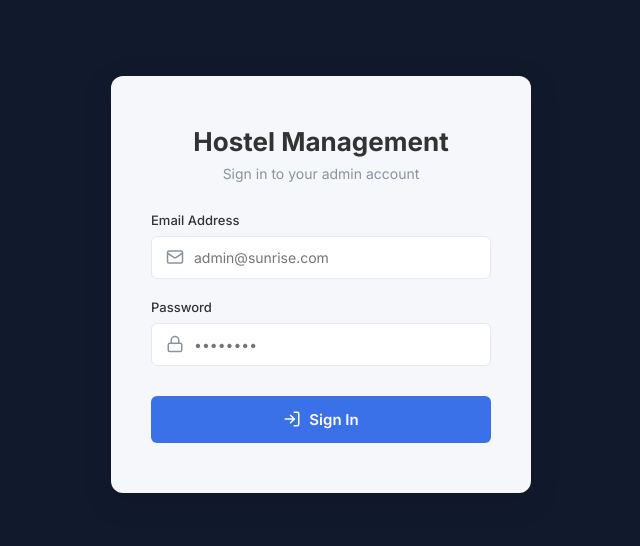
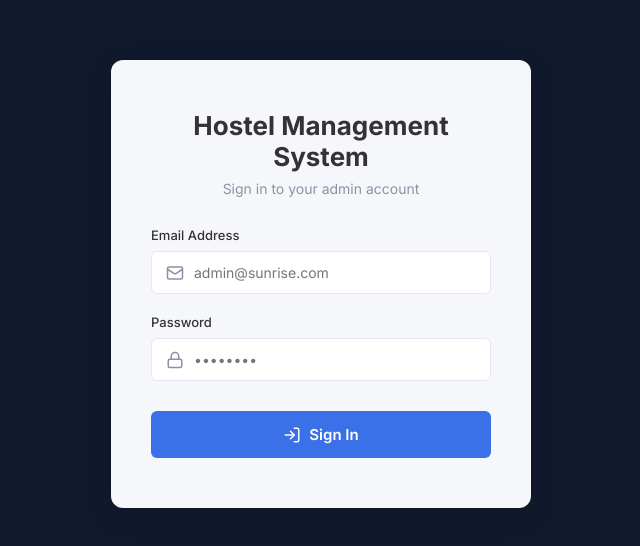
Before and after one commit to Luisant-git/VSR_HMS, a React (Vite) app in the folder frontend/: page /login in a window 1280 px wide. Shown: the part 116-662 px from the top of the page, without its empty margins (319-959 px from the left). Built offline with nearby package versions, Linux system fonts and the light colour scheme; no server answers.

Commit message:
Removed VSR and updated the names to just Hostel Management System across the application

```diff
--- a/frontend/src/components/ReceiptModal.tsx
+++ b/frontend/src/components/ReceiptModal.tsx
@@ -76,7 +76,7 @@ export const ReceiptModal: React.FC<ReceiptModalProps> = ({ fee, onClose }) => {
             {/* Header Section */}
             <div className="receipt-header" style={{ display: 'flex', justifyContent: 'space-between', alignItems: 'flex-start', marginBottom: '40px', borderBottom: '2px solid #f1f5f9', paddingBottom: '30px' }}>
               <div>
-                <h1 style={{ fontSize: '28px', fontWeight: 800, color: '#0f172a', margin: '0 0 8px 0', letterSpacing: '-0.5px' }}>VSR HOSTEL</h1>
+                <h1 style={{ fontSize: '28px', fontWeight: 800, color: '#0f172a', margin: '0 0 8px 0', letterSpacing: '-0.5px' }}>HOSTEL MANAGEMENT SYSTEM</h1>
                 <div style={{ fontSize: '14px', color: '#475569', lineHeight: 1.6 }}>123 University Road, City Campus<br/>State, ZIP 12345<br/>Phone: +91 98765 43210<br/>GSTIN: 22AAAAA0000A1Z5</div>
               </div>
               <div style={{ textAlign: 'right' }}>
@@ -174,7 +174,7 @@ export const ReceiptModal: React.FC<ReceiptModalProps> = ({ fee, onClose }) => {
               <div style={{ textAlign: 'center' }}>
                 <div style={{ width: '180px', borderBottom: '1px solid #94a3b8', marginBottom: '8px', height: '40px' }}></div>
                 <div style={{ fontSize: '13px', fontWeight: 600, color: '#334155' }}>Authorized Signatory</div>
-                <div style={{ fontSize: '11px', color: '#64748b' }}>VSR Hostel Management</div>
+                <div style={{ fontSize: '11px', color: '#64748b' }}>Hostel Management System</div>
               </div>
             </div>
           </div>
--- a/frontend/src/components/StudentAcknowledgementCard.tsx
+++ b/frontend/src/components/StudentAcknowledgementCard.tsx
@@ -96,7 +96,7 @@ export const StudentAcknowledgementCard: React.FC<StudentAcknowledgementCardProp
             <div style={{ position: 'relative', zIndex: 1 }}>
               <div style={{ display: 'flex', alignItems: 'center', justifyContent: 'center', gap: '6px', marginBottom: '4px' }}>
                 <Building2 size={20} />
-                <h3 style={{ margin: 0, fontSize: '16px', fontWeight: 800, letterSpacing: '0.5px' }}>Hostel Management</h3>
+                <h3 style={{ margin: 0, fontSize: '16px', fontWeight: 800, letterSpacing: '0.5px' }}>Hostel Management System</h3>
               </div>
               <p style={{ margin: 0, fontSize: '11px', fontWeight: 600, opacity: 0.9, letterSpacing: '1px' }}>STUDENT IDENTITY CARD</p>
             </div>
--- a/frontend/src/pages/Login.tsx
+++ b/frontend/src/pages/Login.tsx
@@ -54,7 +54,7 @@ const Login = () => {
 
         <div style={{ textAlign: 'center', marginBottom: '30px' }}>
           <h1 style={{ fontSize: '26px', fontWeight: 700, color: 'var(--text-main)', marginBottom: '8px' }}>
-            Hostel Management
+            Hostel Management System
           </h1>
           <p style={{ color: 'var(--text-muted)', fontSize: '14px' }}>
             Sign in to your admin account
--- a/frontend/src/pages/PublicStudentId.tsx
+++ b/frontend/src/pages/PublicStudentId.tsx
@@ -50,7 +50,7 @@ export default function PublicStudentId() {
     <div style={{ minHeight: '100vh', background: '#f1f5f9', padding: '10px', display: 'flex', alignItems: 'center', justifyContent: 'center' }}>
       <div style={{ background: 'white', borderRadius: '24px', width: '100%', maxWidth: '500px', boxShadow: '0 25px 50px -12px rgba(0,0,0,0.1)' }}>
         <div style={{ padding: '20px', textAlign: 'center', borderBottom: '1px solid #e2e8f0', background: '#f8fafc', borderTopLeftRadius: '24px', borderTopRightRadius: '24px' }}>
-          <h2 style={{ margin: 0, fontSize: '18px', color: '#0f172a', fontWeight: 700 }}>VSR Hostel - Digital ID Verified</h2>
+          <h2 style={{ margin: 0, fontSize: '18px', color: '#0f172a', fontWeight: 700 }}>Hostel Management System - Digital ID Verified</h2>
           <p style={{ margin: '4px 0 0', fontSize: '12px', color: '#16a34a', fontWeight: 600 }}>✓ Valid Student</p>
         </div>
         <div style={{ padding: '10px' }}>
--- a/frontend/src/pages/StudentPortal.tsx
+++ b/frontend/src/pages/StudentPortal.tsx
@@ -167,7 +167,7 @@ export default function StudentPortal() {
       </style>
       <div style={{ maxWidth: '800px', margin: '0 auto' }}>
         <div style={{ textAlign: 'center', marginBottom: '40px' }}>
-          <h1 className="portal-title" style={{ fontSize: '32px', fontWeight: 900, margin: '0 0 8px 0', background: 'linear-gradient(to right, #1e3a8a, #3b82f6)', WebkitBackgroundClip: 'text', WebkitTextFillColor: 'transparent' }}>Hostel Student Portal</h1>
+          <h1 className="portal-title" style={{ fontSize: '32px', fontWeight: 900, margin: '0 0 8px 0', background: 'linear-gradient(to right, #1e3a8a, #3b82f6)', WebkitBackgroundClip: 'text', WebkitTextFillColor: 'transparent' }}>Hostel Management System Student Portal</h1>
           <p className="portal-subtitle" style={{ color: '#64748b', fontSize: '16px', margin: 0, fontWeight: 500 }}>View your details and securely pay your fees online.</p>
         </div>
           <div>
--- a/frontend/src/pages/biometrics/BiometricIdentify.tsx
+++ b/frontend/src/pages/biometrics/BiometricIdentify.tsx
@@ -94,7 +94,7 @@ const BiometricIdentify = () => {
               <div style={{ width: '8px', height: '8px', background: '#22c55e', borderRadius: '50%', boxShadow: '0 0 8px #22c55e' }}></div>
               Terminal Ready
             </div>
-            <div style={{ color: '#94a3b8', fontSize: '12px' }}>VSR HMS Biometric Gateway</div>
+            <div style={{ color: '#94a3b8', fontSize: '12px' }}>Hostel Management System Biometric Gateway</div>
           </div>
 
           <div style={{ flex: 1, display: 'flex', flexDirection: 'column', alignItems: 'center', justifyContent: 'center', padding: '50px 30px', minHeight: '400px', position: 'relative' }}>
```
Also changed, not shown: 2 other files (tests, documents, lock files or other folders).
